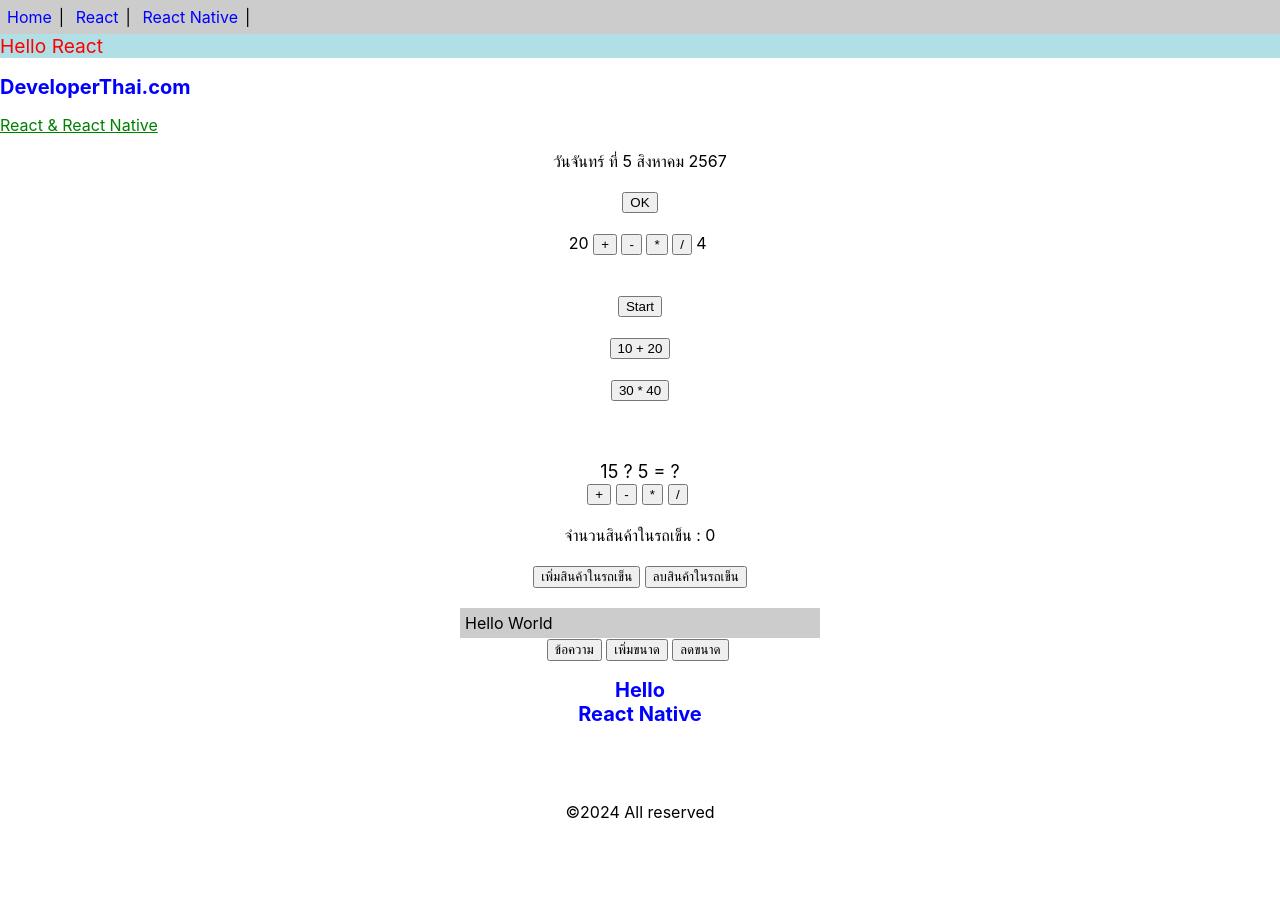
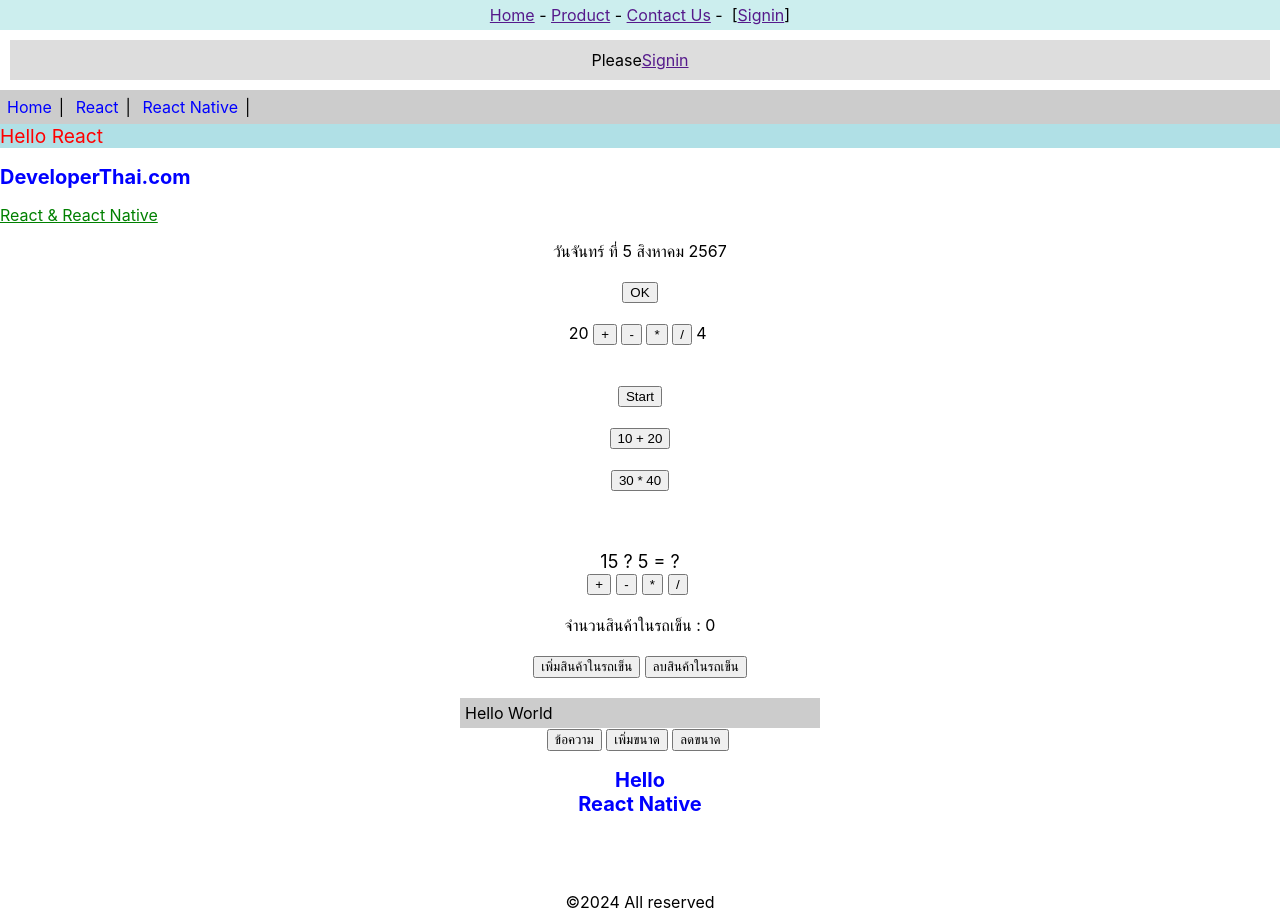
Before and after one commit to imkuromi/app, a React (Create React App) app: page / in a window 1280 px wide. Before the commit the page ends 822 px from the top, so only its background shows below. Built offline with nearby package versions, Linux system fonts and the light colour scheme.

Commit message:
add context, context-header2,context-content2
08 การใช้ Effect และ Context

```diff
--- a/src/App.js
+++ b/src/App.js
@@ -7,7 +7,12 @@
 import Cart from "./sate-class";
 import  Massagebox  from "./sate-func";
 import "./style.css";
+import {userContext} from './context';
+import Header2 from './context-header2';
+import Content2  from "./context-content2";
+
 function App() {
+  let[user,setUser] = React.useState('');
   const divStyle = {
     color: "red",
     backgroundColor: "powderblue",
@@ -15,6 +20,10 @@
   };
   return (
     <>
+    <userContext.Provider value={[user,setUser]}>
+      <Header2/>
+      <Content2/>
+    </userContext.Provider>
       <Header />
       <div style={divStyle}>Hello React</div>
       <h2>DeveloperThai.com</h2>
--- /dev/null
+++ b/src/context-content2.js
@@ -0,0 +1,30 @@
+import React from "react";
+import { userContext } from "./context";
+
+export default function Content2() {
+  let [user, setUser] = React.useState("");
+  const contentStyle = {
+    backgroundColor: "#ddd",
+    textAlign: "center",
+    margin: 10,
+    padding: 10,
+  };
+  const onClickSignin = (event) => {
+    event.preventDefault();
+    setUser("Tom Jerry");
+  };
+  return (
+    <div style={contentStyle}>
+      {user ? (
+        <span>Hello {user}</span>
+      ) : (
+        <span>
+          Please
+          <a href="" onClick={onClickSignin}>
+           Signin
+          </a>
+        </span>
+      )}
+    </div>
+  );
+}
--- /dev/null
+++ b/src/context-header2.js
@@ -0,0 +1,35 @@
+import React from "react";
+import { userContext } from "./context";
+export default class Header2 extends React.Component{
+    static contextType = userContext
+    render(){
+        let [user,setUser] = this.context
+        const headerStyle = {
+            backgroundColor:'#cee',
+            textAlign:'Center',
+            padding:5
+
+        }
+        const onClickSignout =(event) =>{
+            event.preventDefault()
+            setUser('')
+        }
+        const onClickSignin = (event) =>{
+            event.preventDefault()
+            setUser('Tom Jerry')
+        }
+        return(
+            <div style={headerStyle}>
+                <a href="">Home</a>&nbsp;-&nbsp;
+                <a href="">Product</a>&nbsp;-&nbsp;
+                <a href="">Contact Us</a>&nbsp;-&nbsp;&nbsp;
+                {
+                    (user)
+                    ?<span>[{user}]&nbsp;:&nbsp;<a href="" onClick={onClickSignout}>Signout</a></span>
+                    :<span>[<a href="" onClick={onClickSignin}>Signin</a>]</span>
+                }
+            </div>
+        )
+    }
+
+}
--- /dev/null
+++ b/src/context.js
@@ -0,0 +1,2 @@
+import {createContext} from "react";
+export const userContext=createContext()
```
